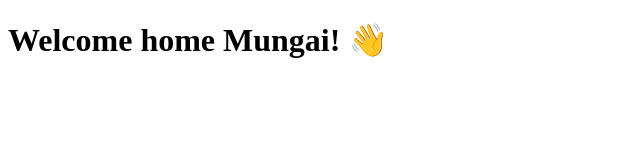
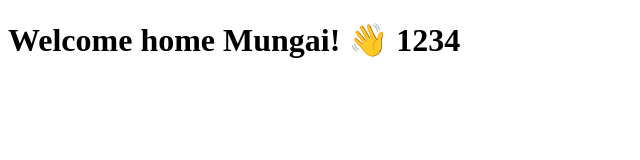
Before and after one commit to Gueverstarstone/learn-react-progress, a React (Vite) app: page / in a window 1280 px wide. Shown: the top 160 px of the page, without its empty margins (0-640 px from the left). Built offline with nearby package versions, Linux system fonts and the light colour scheme.

Commit message:
passed arrays using props

```diff
--- a/src/App.jsx
+++ b/src/App.jsx
@@ -1,9 +1,15 @@
 import User from "./components/User";
 
 function App() {
+  const seatNumbers =[1, 2, 3,4]
   return (
     <>
-      <User name="Mungai!" message="Welcome home" emoji="👋"/>
+      <User
+      name="Mungai!"
+      message="Welcome home"
+      emoji="👋"
+      seatNumbers={seatNumbers}
+      />
 
     </>
   );
--- a/src/components/User.jsx
+++ b/src/components/User.jsx
@@ -1,11 +1,11 @@
-//Destructuring props
- function User({name, message, emoji}) {
+// passing arrays and objects using props
+ function User({name, message, emoji, seatNumbers}) {
     //destructuring using props
   return (
     <div>
       {/* replace props */}
       <h1>
-        {message} {name} {emoji}
+        {message} {name} {emoji} {seatNumbers}
       </h1>
     </div>
   )
```
